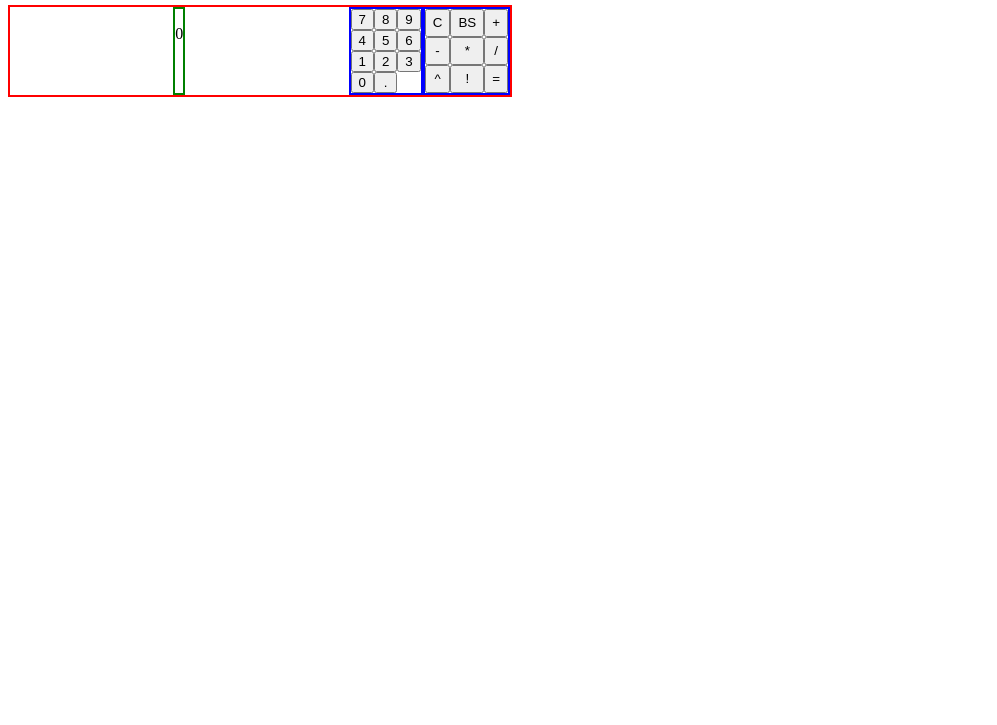
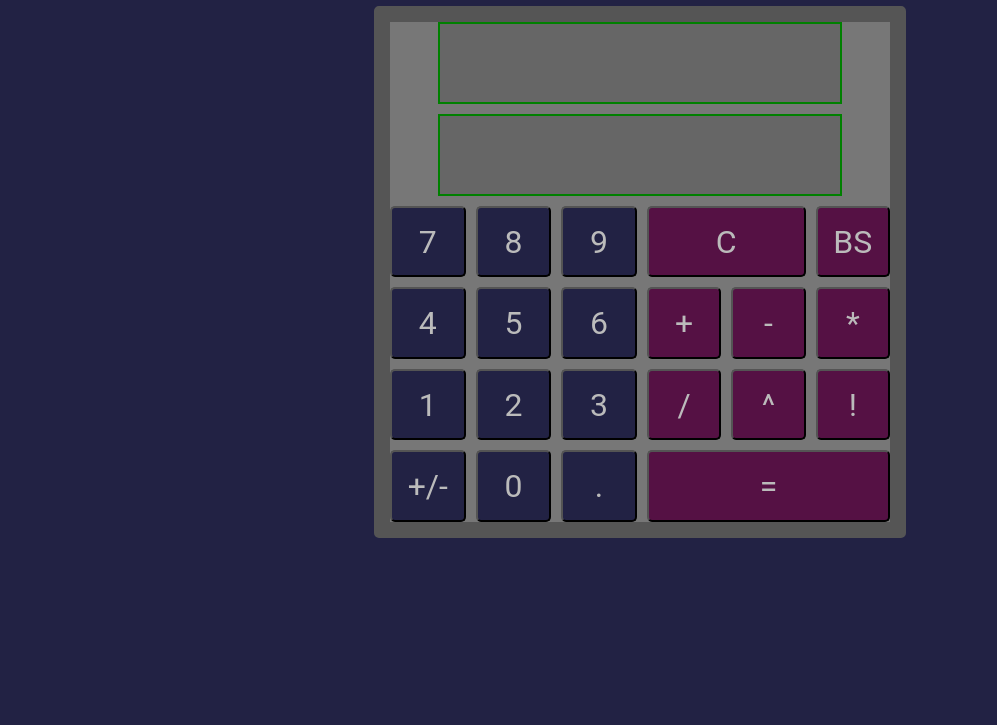
Before and after one commit to DannyCastle/calc, a plain HTML site: page index.html in a window 1280 px wide. Shown: the part 75-800 px from the top of the page, without its empty margins (0-997 px from the left). Drawn offline with Linux system fonts and the light colour scheme.

Commit message:
added style and refined more logic. Still have to fix negatives

```diff
--- a/css/style.css
+++ b/css/style.css
@@ -1,25 +1,82 @@
 * {
+    font-family: 'Roboto', sans-serif;
+    color: #bbb;
+}
 
+body {
+    background-color: #224;
+
+}
+
+#title{
+    margin-left: 35%;
+}
+
+#screen, #summary-screen {
+    display: flex;
+    align-items: flex-end;
+    justify-content: flex-end;
+    flex-direction: row;
+    min-width: 400px;
+    border: 2px solid green;
+    margin: 0 0;
+    background-color: #666;
+
+}
+
+#screen {
+    font-size: 36px;
+}
+
+#summary-screen{
+    font-size: 24px;
 }
 
 #calc-ctn {
     display: flex;
-    flex-direction: row;
-    border: 2px solid red;
+    flex-flow: row wrap;
     max-width: 500px;
     justify-content: center;
+    margin: 0 auto;
+    border: 1rem solid #555;
+    border-radius: 5px;
+    font-size: 16px;
+    min-height: 500px;
+    background-color: #777;
+    gap: 10px;
 
 }
 
 #numbers, #operators {
     display: grid;
-    grid-template-columns: auto auto auto;
+    grid-gap: 10px;
+    grid-template-columns: repeat(3, 1fr);
     justify-content: center;
-    border: 2px solid blue;
+    flex: 1 1 auto;
 
 }
 
-#display {
-    border: 2px solid green;
-    margin: 0 auto;
+.new-row {
+    grid-column-start: 1;
 }
+
+#clear{
+    grid-column: 1 / span 2;
+}
+
+#equals{
+    grid-column: 1 / span 3;
+}
+
+#operators button {
+    background-color: #514;
+}
+
+button {
+    font-size: 32px;
+    min-height: 30px;
+    min-width: 10px;
+    padding: 5px 5px;
+    background-color: #224;
+    border-radius: 5px;
+}
--- a/index.html
+++ b/index.html
@@ -12,9 +12,8 @@
     </div>
 
     <div id='calc-ctn'>
-        <div id='display'>
-            <p id='screen'>0</p>
-        </div>
+        <div id='summary-screen'></div>
+        <div id='screen'></div>
 
         <div id='numbers'>
             <button name="7" >7</button>
@@ -23,23 +22,24 @@
             <button name="4" >4</button>
             <button name="5" >5</button>
             <button name="6" >6</button>
-            <button name="7" >1</button>
+            <button name="1" >1</button>
             <button name="2" >2</button>
             <button name="3" >3</button>
+            <button name="+/-" >+/-</button>
             <button name="0" >0</button>
-            <button name="." >.</button>
+            <button name=".">.</button>
         </div>
 
         <div id='operators'>
-            <button name="C" >C</button>
-            <button name="BS" >BS</button>
-            <button name="+" >+</button>
+            <button id="clear" name="C" >C</button>
+            <button id="backspace" name="BS" >BS</button>
+            <button class="new-row" name="+" >+</button>
             <button name="-" >-</button>
             <button name="*" >*</button>
             <button name="/" >/</button>
             <button name="^" >^</button>
             <button name="!" >!</button>
-            <button name="=" >=</button>
+            <button id="equals" name="=" >=</button>
         </div>
 
     </div>
--- a/script.js
+++ b/script.js
@@ -77,12 +77,17 @@ const updateDisplay = (input) => {
         case 'C':
             //clears the screen
             display.textContent = '0';
+            summary.textContent = '';
             return;
 
 
         case 'BS':
             //removes last character on screen
             display.textContent = display.textContent.slice(0, -1);
+            return;
+
+        case '+/-':
+            toggleNegativeSign();
             return;
 
         case '.':
@@ -113,11 +118,14 @@ const updateDisplay = (input) => {
 
     if (input === '='){
         //if equals is pressed, operates what's on the display
+        summary.textContent = display.textContent;
         operate(operator, firstNumber, secondNumber);
     };
 
     if (splitOnOperator.length === 5){
         //if second operator is pressed, operates what's on the display first and appends second operator
+        summary.textContent = display.textContent;
+        console.log(summary.textContent);
         operate(operator, firstNumber, secondNumber);
         display.textContent += input;
     };
@@ -155,6 +163,16 @@ function checkForDecimal() {
     return isDecimalOnScreen;
 }
 
+function toggleNegativeSign(){
+    let split = display.textContent.split(/-/gi);
+    if (split.length < 2){
+        display.textContent = '-' + split[0];
+        return;
+    }
+    display.textContent = split[1];
+
+};
+
 function keyboardSupport(key){
     switch (key){
         case 'Enter':
@@ -183,6 +201,7 @@ function keyboardSupport(key){
 
 }
 
+const summary = document.querySelector('#summary-screen');
 
 const display = document.querySelector('#screen');
 
```
